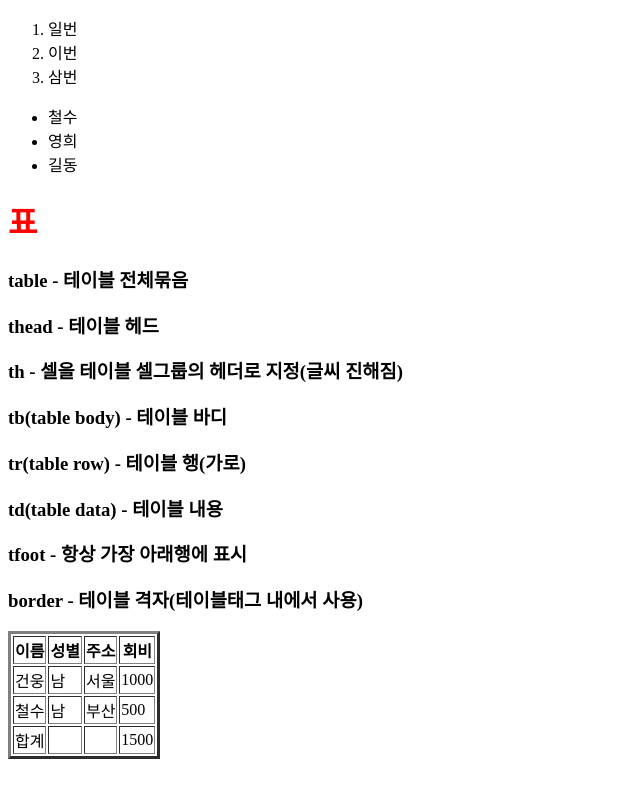
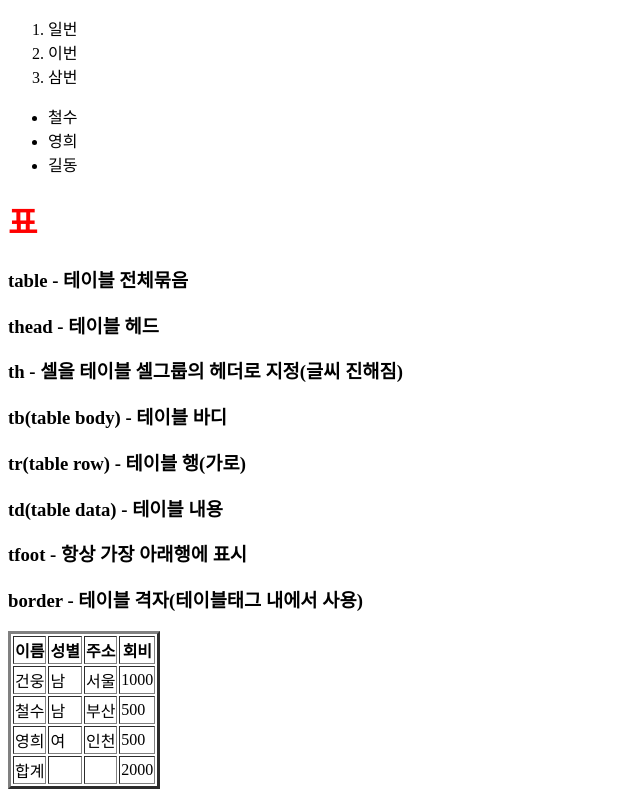
Before and after one commit to gunwoong1996/woongsite, a plain HTML site: page Html/2.Grammar.html in a window 1280 px wide. Shown: the part 1200-1997 px from the top of the page, without its empty margins (0-640 px from the left). Before the commit the page ends 1967 px from the top, so only its background shows below. Drawn offline with Linux system fonts and the light colour scheme.

Commit message:
Update 2.Grammar.html

```diff
--- a/Html/2.Grammar.html
+++ b/Html/2.Grammar.html
@@ -116,13 +116,20 @@
       <td>부산</td>
       <td>500</td>
     </tr>
+
+    <tr>
+      <td>영희</td>
+      <td>여</td>
+      <td>인천</td>
+      <td>500</td>
+    </tr>
   </tb>
 
   <tfoot>
     <td>합계</td>
     <td></td>
     <td></td>
-    <td>1500</td>
+    <td>2000</td>
   </tfoot>
 
 </table>
```
